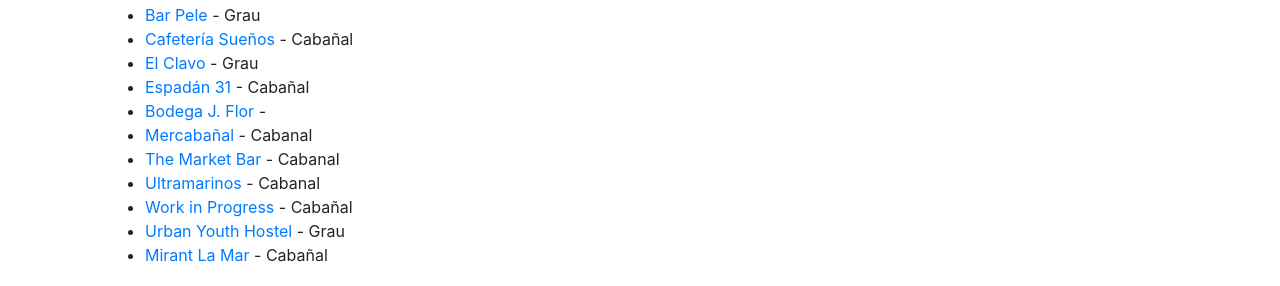
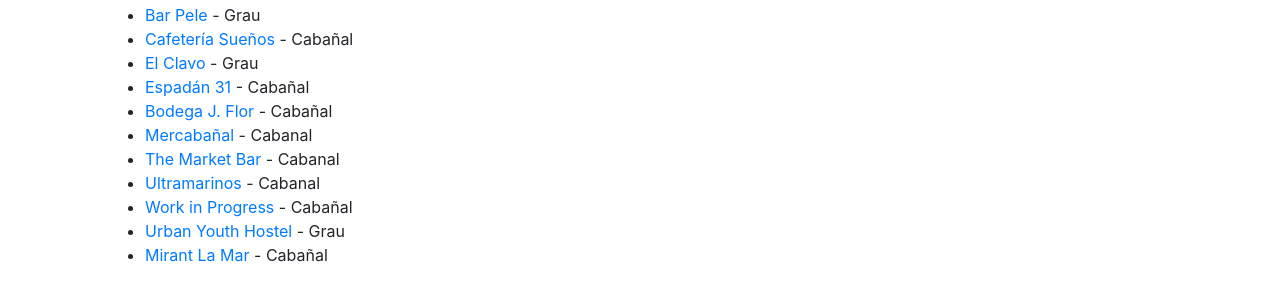
Before and after one commit to jakejnx/publats.com, a Jekyll site: the page built from reviews.md, in a window 1280 px wide. Shown: the part 460-746 px from the top of the page. Built offline with Jekyll 4.4.1, drawn with Linux system fonts in a browser that asks for light colours.

Commit message:
Updated Bodega J Flor

```diff
--- a/_bars/bodega-j-flor.markdown
+++ b/_bars/bodega-j-flor.markdown
@@ -1,6 +1,8 @@
 ---
 title: Bodega J. Flor
 date: 2020-08-10 14:24:00 +02:00
+categories:
+- Cabañal
 ---
 
 ![20200711_121404.jpg](/uploads/20200711_121404.jpg)
```
